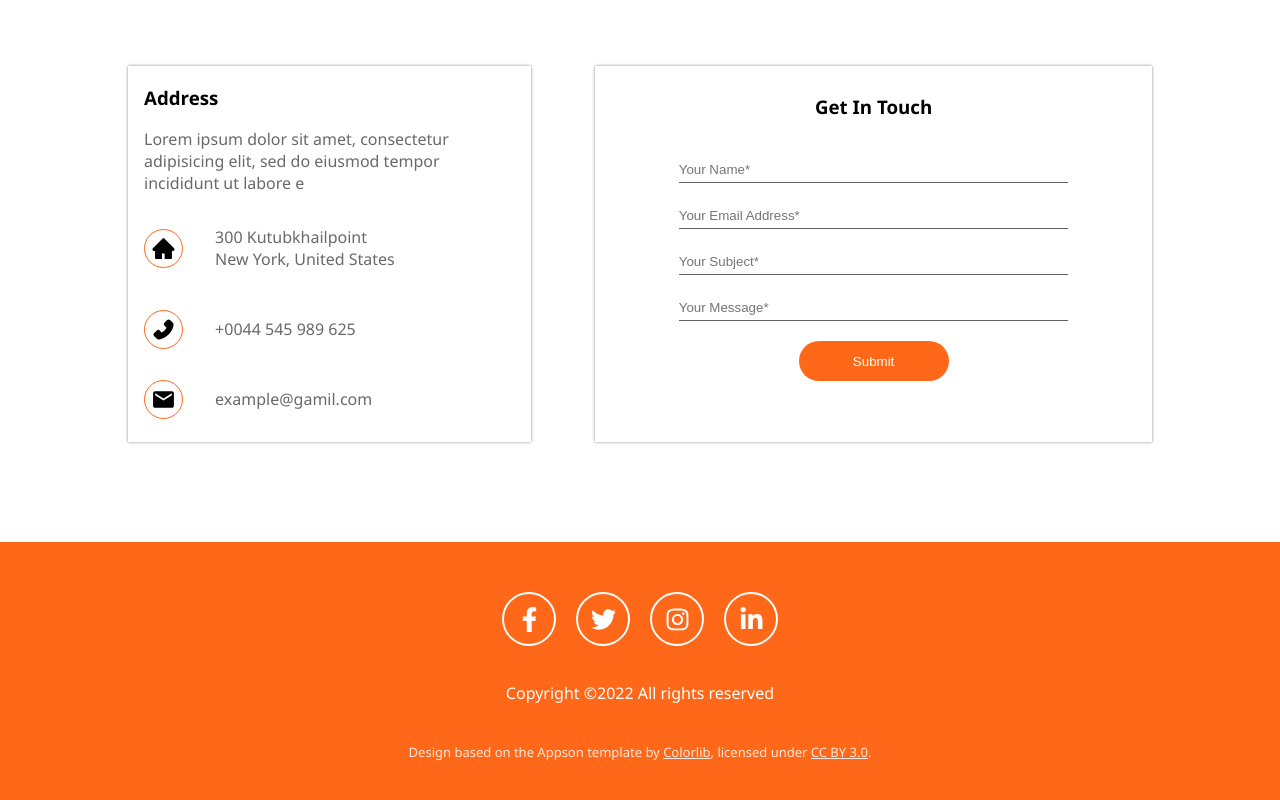
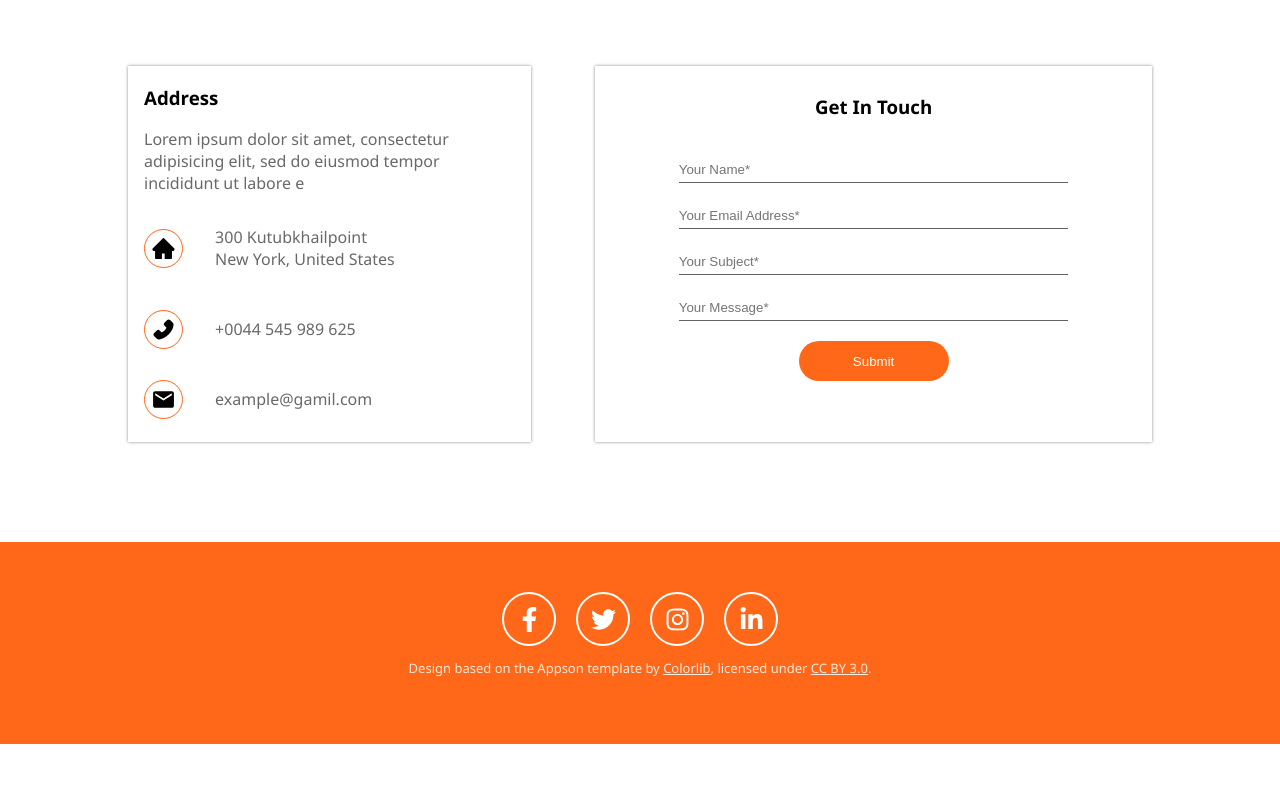
Before and after one commit to Shehryar1004/appson, a Next.js app: page / in a window 1280 px wide. Shown: the part 3971-4771 px from the top of the page. After the commit the page ends 4715 px from the top, so only its background shows below. Built offline with nearby package versions, Linux system fonts and the light colour scheme.

Commit message:
hotfix: update footer

```diff
--- a/src/sections/Footer/index.js
+++ b/src/sections/Footer/index.js
@@ -30,10 +30,6 @@ const Footer = () => {
                 </a>
             </div>
 
-            <div className='footer_copyright-container'>
-                <p>Copyright ©2022 All rights reserved</p>
-            </div>
-
             <div className='footer_credit-container'>
                 <p>
                     Design based on the Appson template by{' '}
```
